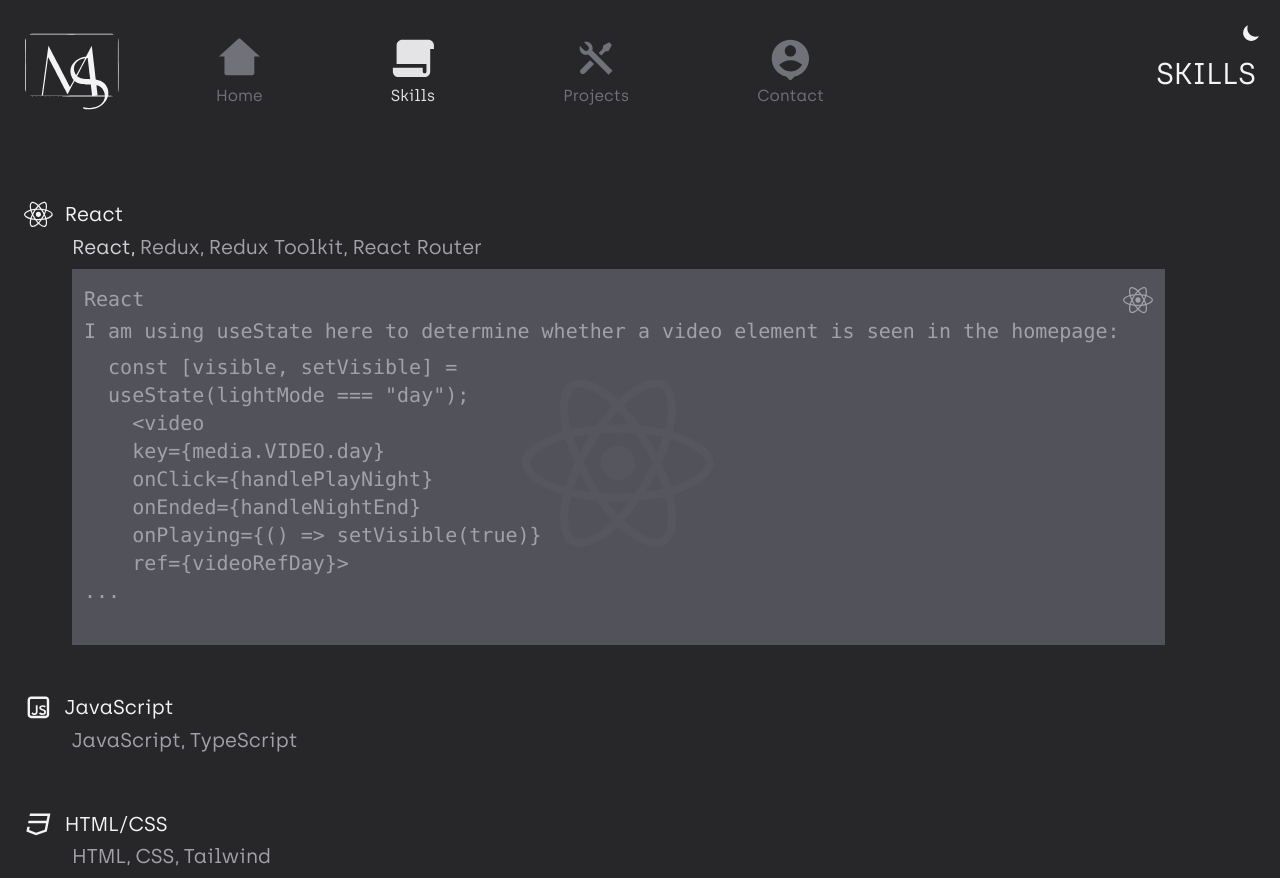
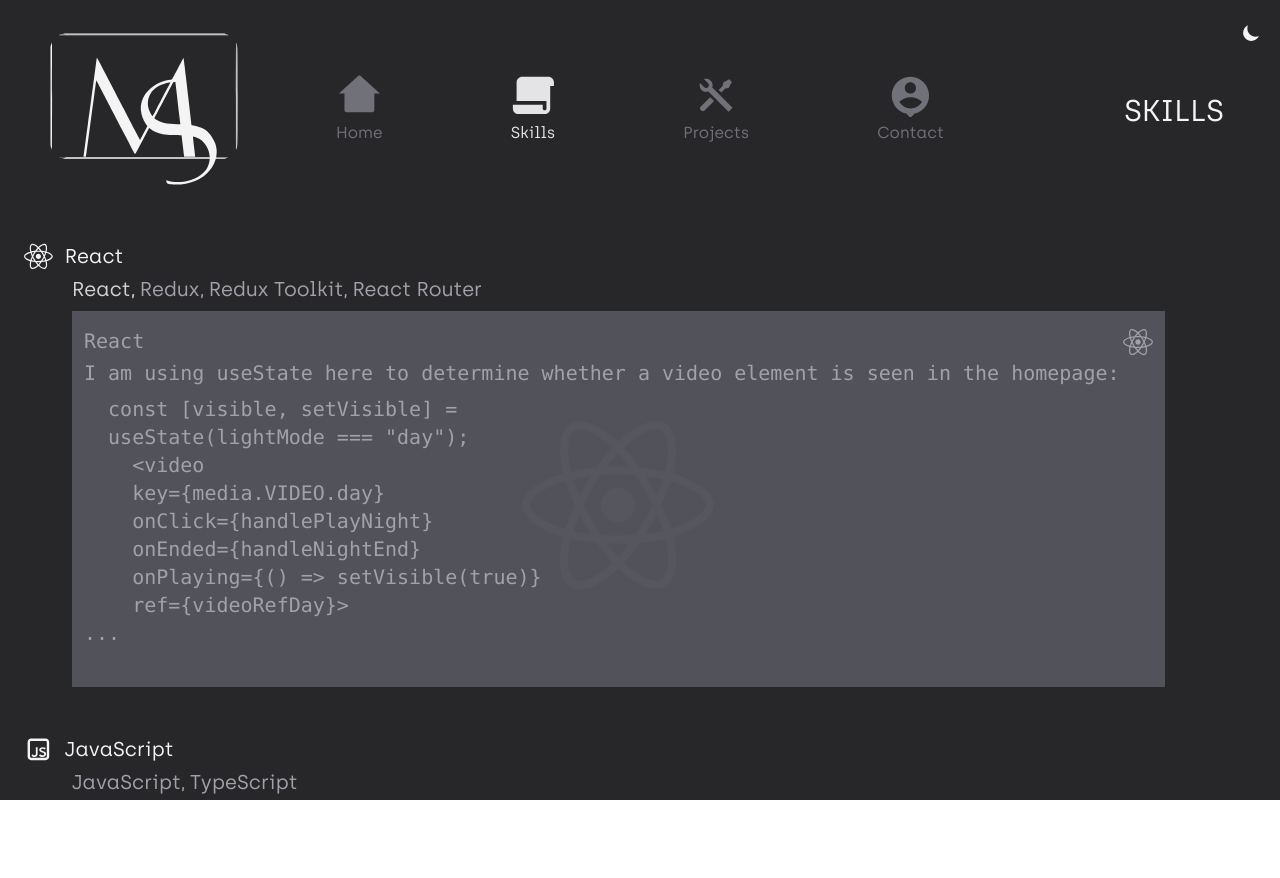
Before and after one commit to Tarrega88/portfolio, a React (Vite) app: page /skills in a window 1280 px wide. After the commit the page ends 800 px from the top, so only its background shows below. Built offline with nearby package versions, Linux system fonts and the light colour scheme.

Commit message:
laptop/desktop styling

```diff
--- a/src/features/home/Home.jsx
+++ b/src/features/home/Home.jsx
@@ -3,7 +3,7 @@ import Transitions from "./Transitions";
 
 function Home() {
   return (
-    <div className="w-full">
+    <div className="h-max w-full">
       <TopRowContainer mainTitle="Michael See" subTitle="Software Developer" />
       <Transitions />
     </div>
--- a/src/features/home/Transitions.jsx
+++ b/src/features/home/Transitions.jsx
@@ -2,6 +2,7 @@ import { useRef, useState } from "react";
 import { media } from "../../helpers/imageData";
 import { useDispatch, useSelector } from "react-redux";
 import { setLightMode } from "../../ui/uiSlice";
+import useDynamicColor from "../../hooks/useDynamicColor";
 
 function Transitions() {
   const { lightMode } = useSelector((state) => state.ui);
@@ -11,6 +12,8 @@ function Transitions() {
 
   const videoRefNight = useRef(null);
   const videoRefDay = useRef(null);
+
+  const dynamicColor = useDynamicColor();
 
   //These handlePlay functions are completely confusing because of the naming conventions being all over the place. need to fix naming conventions
 
@@ -78,10 +81,10 @@ function Transitions() {
   //   "absolute left-1/2 -translate-x-1/2 cursor-pointer sm:top-16 rounded-xl sm:rounded-[50px] md:rounded-[100px] top-4 h-4/5 w-auto";
 
   const transitionDimension =
-    "aspect-square absolute -translate-x-1/2 left-1/2 rounded-xl sm:rounded-[50px] md:rounded-[100px] cursor-pointer w-[330px] sm:w-[800px]";
+    "aspect-square absolute -translate-x-1/2 left-1/2 rounded-xl sm:rounded-[50px] md:rounded-[100px] cursor-pointer w-[90%] sm:w-[550px] md:w-[600px] lg:w-[650px] xl:w-[800px] md:top-16";
 
   return (
-    <div className="relative h-max w-full select-none">
+    <div className={`relative h-max w-full select-none ${dynamicColor.bg}`}>
       <video
         key={media.VIDEO.night}
         onClick={handlePlayDay}
--- a/src/ui/AppLayout.jsx
+++ b/src/ui/AppLayout.jsx
@@ -12,7 +12,7 @@ export default function AppLayout() {
     >
       <SunAndMoon />
       <div
-        className={`flex flex-grow px-4 ${dynamicColor.bg} transition-all duration-300`}
+        className={`flex flex-grow overflow-auto px-4 ${dynamicColor.bg} transition-all duration-300`}
       >
         <Outlet />
       </div>
--- a/src/ui/LogoTop.jsx
+++ b/src/ui/LogoTop.jsx
@@ -6,7 +6,7 @@ function LogoTop() {
 
   return (
     <div className={`${dynamicColor.svg} transition-all duration-300`}>
-      <Icon iconChoice="croppedInvert" styles="w-24" />
+      <Icon iconChoice="croppedInvert" styles="w-24 sm:w-28 md:w-32 lg:w-48" />
     </div>
   );
 }
--- a/src/ui/SunAndMoon.jsx
+++ b/src/ui/SunAndMoon.jsx
@@ -1,6 +1,4 @@
 import { IoMoonSharp, IoSunnySharp } from "react-icons/io5";
-import { BsSun } from "react-icons/bs";
-import { PiSunFill } from "react-icons/pi";
 
 import { useDispatch, useSelector } from "react-redux";
 import { setLightMode } from "./uiSlice";
@@ -20,8 +18,6 @@ function SunAndMoon() {
 
   const { pathname } = useLocation();
   const dynamicColor = useDynamicColor();
-  //Need to think of a way to make it so imgVisible is set to true and set video durations to 0 if on home page OR only have this component active when we're not on the home page
-  // dispatch(setLightMode("night"));
 
   return (
     <div
--- a/src/ui/TopNav.jsx
+++ b/src/ui/TopNav.jsx
@@ -14,7 +14,7 @@ function TopNav() {
 
   return (
     <nav
-      className={`flex justify-around ${dynamicColor.bg} hidden h-max w-full py-2 transition-all duration-300 sm:justify-start md:flex md:gap-10 md:pl-12 lg:gap-24 lg:pl-24 xl:gap-32`}
+      className={`flex justify-around ${dynamicColor.bg} hidden h-max w-full py-2 pr-8 transition-all duration-300 sm:justify-start md:flex md:gap-10 md:pl-12 lg:gap-24 lg:pl-24 xl:gap-32`}
     >
       {navLinks.map((e) => (
         <div key={e.text} onClick={() => handleSetActivePage(e.text)}>
--- a/src/ui/TopRowContainer.jsx
+++ b/src/ui/TopRowContainer.jsx
@@ -4,7 +4,7 @@ import TopNav from "./TopNav";
 
 function TopRowContainer({ mainTitle, subTitle }) {
   return (
-    <div className="flex items-center justify-between pb-8 pl-2">
+    <div className="flex items-center justify-between pb-8 pl-2 md:px-8 md:pt-8">
       <div className="flex items-center">
         <LogoTop />
         <TopNav />
```
